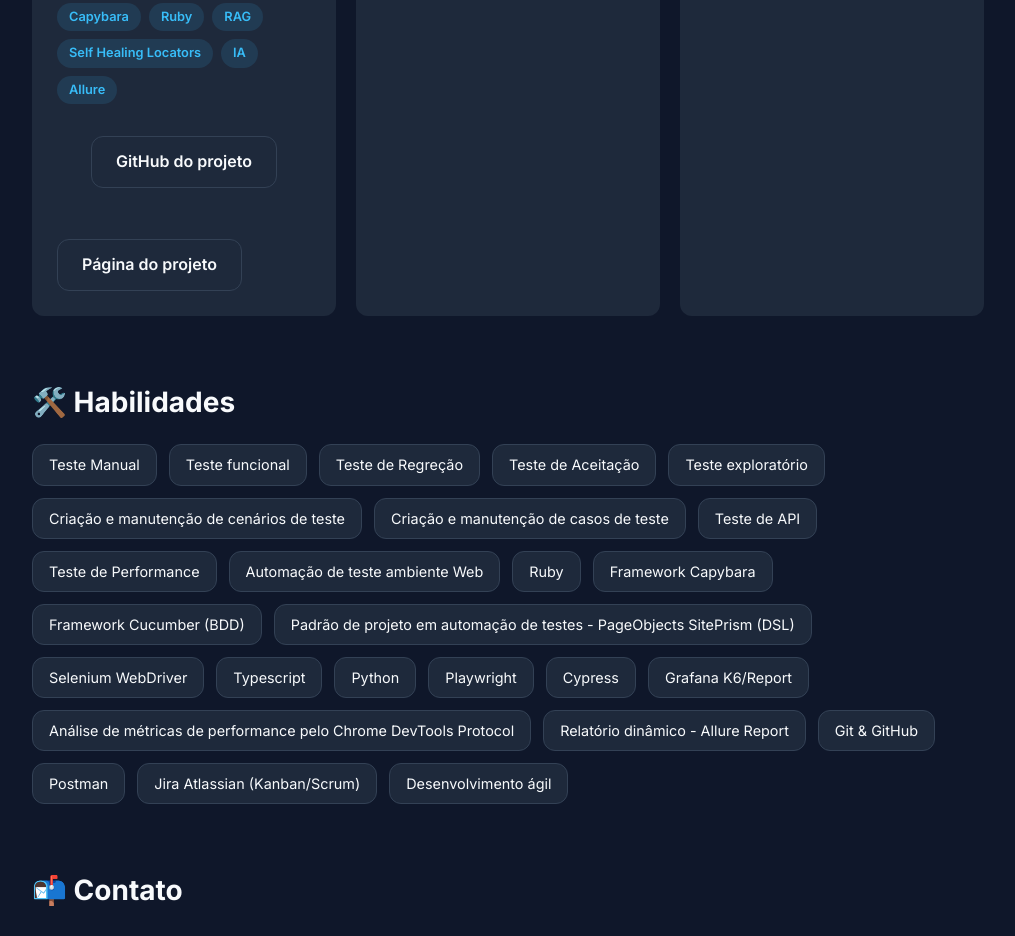
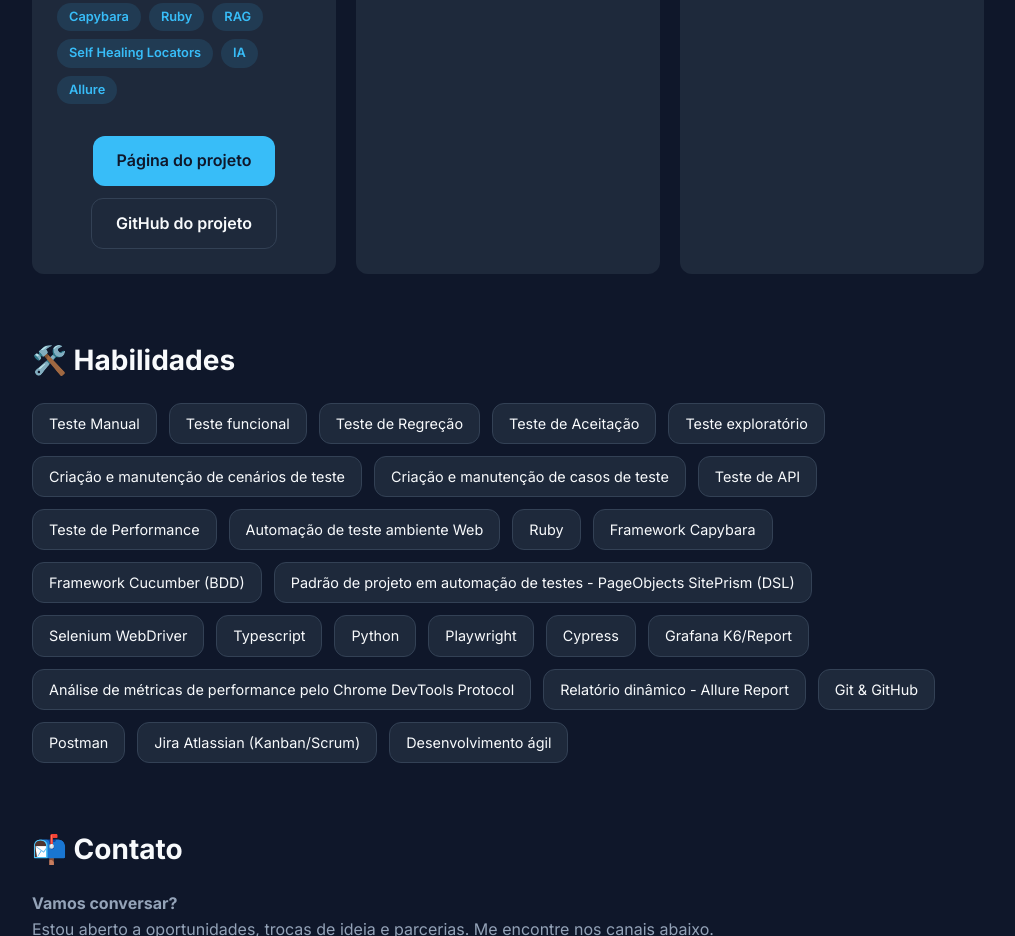
Before and after one commit to Irian18/Irian18.github.io, a plain HTML site: page index.html in a window 1280 px wide. Shown: the part 2154-3090 px from the top of the page, without its empty margins (132-1147 px from the left). Drawn offline with Linux system fonts and the light colour scheme.

Commit message:
Refactor project links into a button group
Updated button layout to use a button group for project links.

```diff
--- a/index.html
+++ b/index.html
@@ -276,12 +276,12 @@
       font-size: 0.95rem;
     }
 
-    .card .tags + .btn {
+    .card .tags + .btn-group {
       margin-top: 2rem;
       display: flex;
-      width: fit-content;
-      margin-left: auto;
-      margin-right: auto;
+      justify-content: center;
+      flex-wrap: wrap;
+      gap: 0.75rem;
     }
 
     .tags {
@@ -463,9 +463,10 @@
             <span class="tag">IA</span>
             <span class="tag">Allure</span>
           </div>
-          <a href="https://github.com/Irian18/capybara-self-healing-locators" target="_blank" rel="noopener noreferrer" class="btn btn-outline">GitHub do projeto</a>
-          <br> </br>
-          <a href="https://irian18.github.io/capybara-self-healing-locators" target="_blank" rel="noopener noreferrer" class="btn btn-outline">Página do projeto</a>
+          <div class="btn-group">
+            <a href="https://irian18.github.io/capybara-self-healing-locators" target="_blank" rel="noopener noreferrer" class="btn btn-primary">Página do projeto</a>
+            <a href="https://github.com/Irian18/capybara-self-healing-locators" target="_blank" rel="noopener noreferrer" class="btn btn-outline">GitHub do projeto</a>
+          </div>
         </article>
 
         <article class="card">
```
